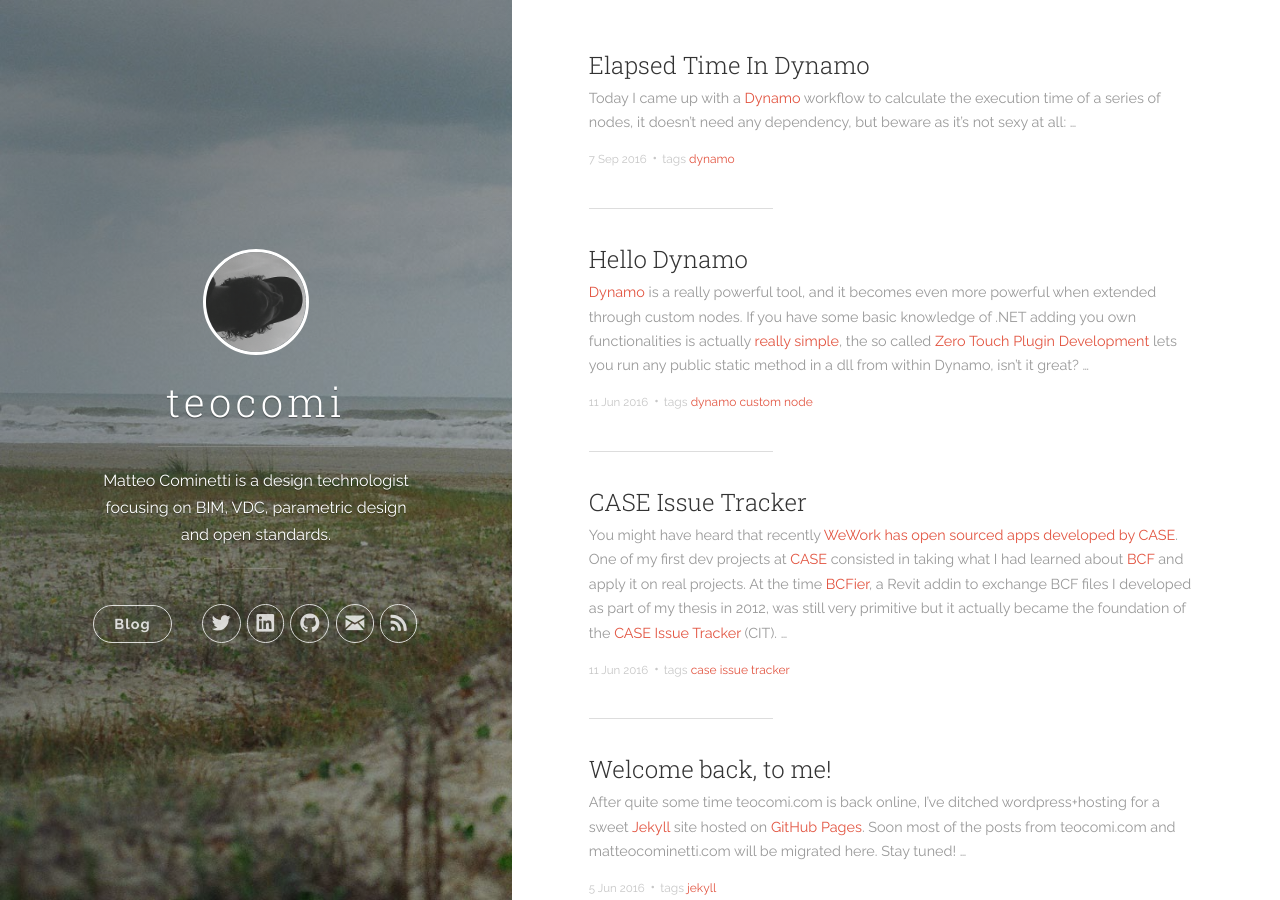
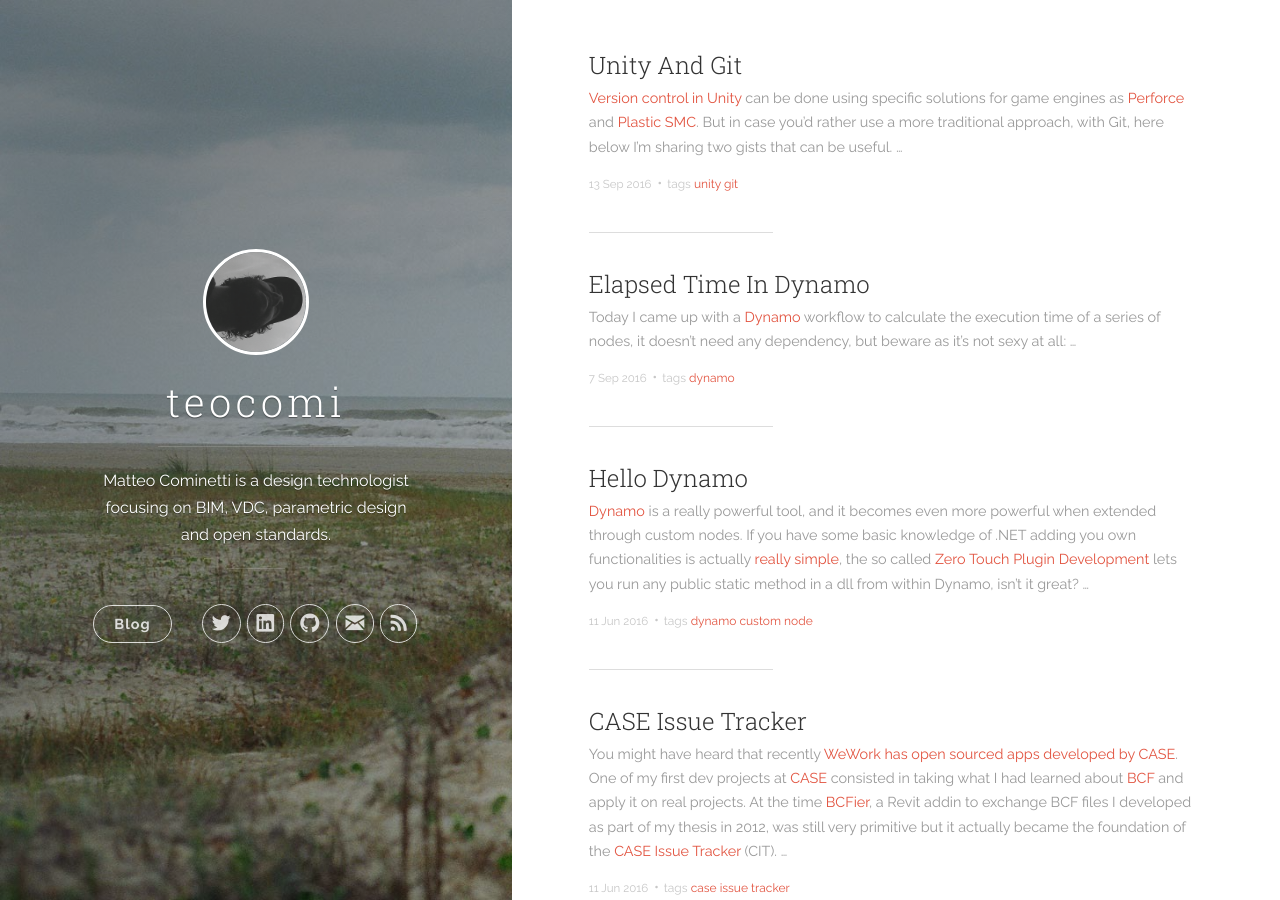
Before and after one commit to teocomi/teocomi.github.io, a Jekyll site: the page built from index.html, in a window 1280 px wide and 900 px high. Built offline with Jekyll 4.4.1, drawn with Linux system fonts in a browser that asks for light colours; nearby versions of some CDN libraries; the list of posts is cut into pages by our own code; some of the changed text lies outside the part shown.

Commit message:
added unity and git post, added gist gem

```diff
--- a/Gemfile
+++ b/Gemfile
@@ -6,4 +6,5 @@ versions = JSON.parse(open('https://pages.github.com/versions.json').read)
 
 gem "jekyll"
 gem "jekyll-paginate"
+gem "jekyll-gist"
 # gem 'github-pages', versions['github-pages']
--- a/_config.yml
+++ b/_config.yml
@@ -39,5 +39,5 @@ kramdown:
   # do not replace newlines by <br>s
   hard_wrap: false
 
-gems: ['jekyll-paginate']
+gems: ['jekyll-paginate','jekyll-gist']
 exclude: ['README.md', 'Gemfile', 'Gemfile.lock', 'screenshot.png']
--- /dev/null
+++ b/_posts/2016-09-13-unity-and-git.md
@@ -0,0 +1,18 @@
+---
+published: true
+layout: post
+date: 2016-09-13
+categories:
+  - unity
+tags:
+  - unity
+  - git
+---
+
+[Version control in Unity](https://docs.unity3d.com/Manual/VersionControl.html) can be done using specific solutions for game engines as [Perforce](https://www.perforce.com/downloads/helix) and [Plastic SMC](https://www.plasticscm.com/). But in case you'd rather use a more traditional approach, with Git, here below I'm sharing two gists that can be useful.
+
+The `.gitattributes` file is essential if your repository supports [Git Large File Storage](https://git-lfs.github.com/) (LFS), and `.gitignore` will prevent a lot of rubbish from being versioned:
+
+{% gist teocomi/e20008cdf5b13dea228bdcfa72a09390 %}
+
+{% gist teocomi/fbd014c26c63c7c1055d025e2339dea7 %}
```
Also changed, not shown: Gemfile.lock.
